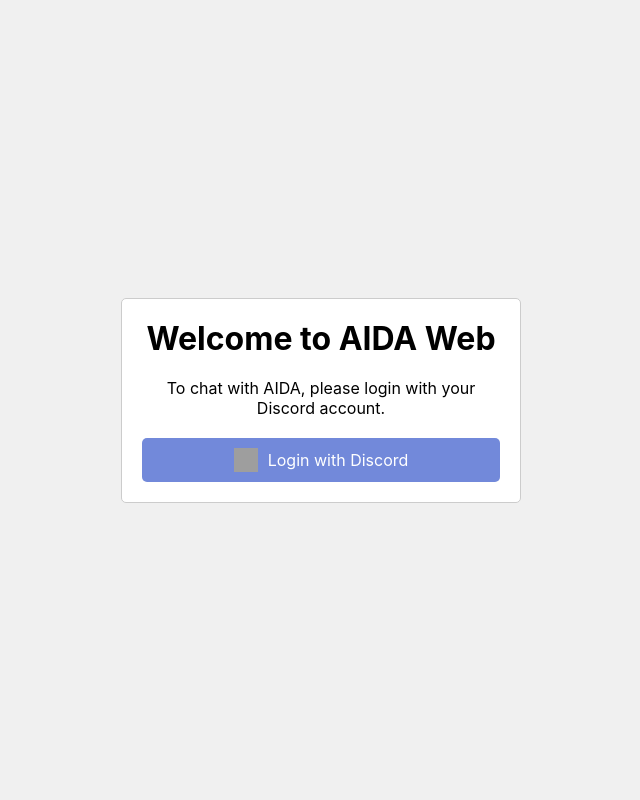
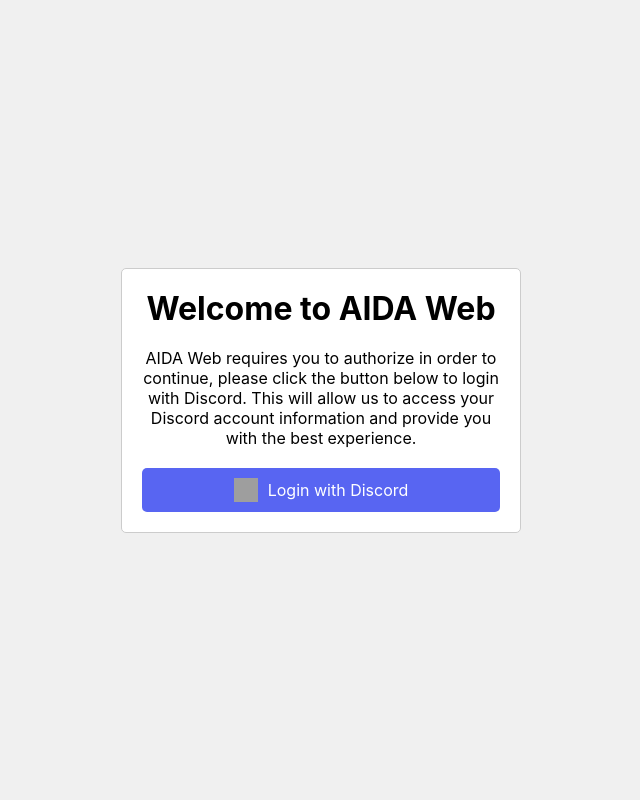
Before and after one commit to LyubomirT/aidaweb, a Flask app: page /auth/discord in a window 1280 px wide. Shown: the whole page, without its empty margins (319-959 px from the left). Run offline with Flask 3, Linux system fonts and the light colour scheme; grey boxes are pictures that could not be loaded.

Commit message:
Update login styling and Discord authentication flow

```diff
--- a/static/css/login.css
+++ b/static/css/login.css
@@ -34,14 +34,14 @@
     box-sizing: border-box;
     border: none;
     border-radius: 5px;
-    background-color: #7289da;
+    background-color: #5865F2;
     color: #fff;
     text-decoration: none;
     cursor: pointer;
 }
 
 .discord-btn:hover {
-    background-color: #5b6eae;
+    background-color: #4054b2;
 }
 
 .discord-btn img {
--- a/templates/login.html
+++ b/templates/login.html
@@ -3,16 +3,16 @@
 <head>
     <meta charset="UTF-8">
     <meta name="viewport" content="width=device-width, initial-scale=1.0">
-    <title>Login with Bard (test)</title>
+    <title>Login with Discord</title>
     <link rel="stylesheet" href="{{ url_for('static', filename='css/login.css') }}">
 </head>
 <body>
     <div class="container">
         <div class="login-box">
             <h1>Welcome to AIDA Web</h1>
-            <p>To chat with AIDA, please login with your Discord account.</p>
+            <p>AIDA Web requires you to authorize in order to continue, please click the button below to login with Discord. This will allow us to access your Discord account information and provide you with the best experience.</p>
             <a href="https://discord.com/oauth2/authorize?client_id=1155512630627270727&response_type=token&redirect_uri=http%3A%2F%2Flocalhost%3A5000%2Fauth%2Fdiscord%2Fcallback&scope=identify+guilds+guilds.members.read" class="discord-btn">
-                <img src="https://seeklogo.com/images/D/discord-logo-7A1EC3216C-seeklogo.com.png" alt="Login With Discord">
+                <img src="https://uxwing.com/wp-content/themes/uxwing/download/brands-and-social-media/discord-white-icon.png" alt="Login With Discord">
                 Login with Discord
             </a>
         </div>
```
